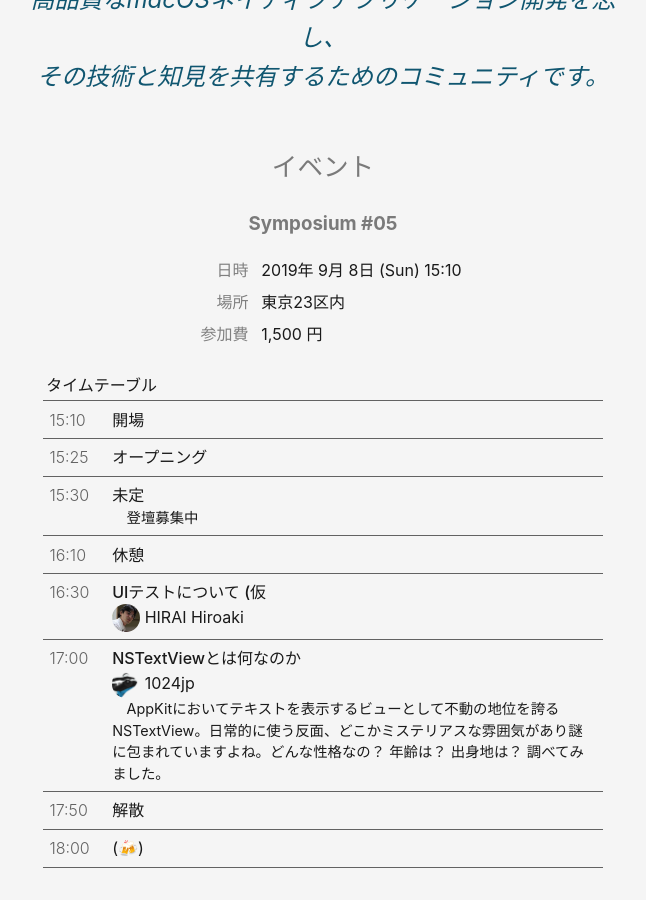
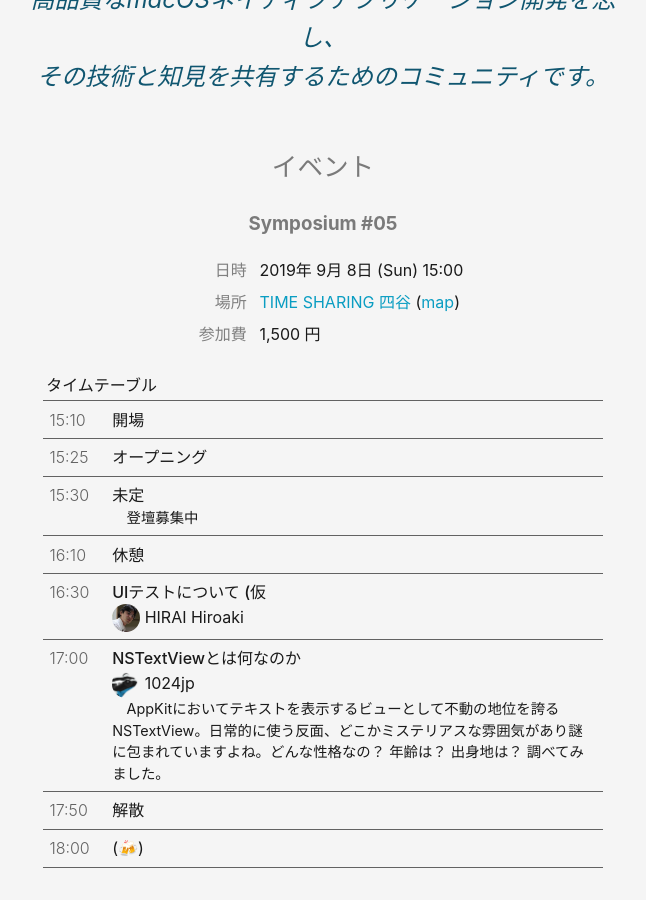
Before and after one commit to macOS-native/macos-native.github.io, a Jekyll site: the page built from index.md, in a window 1280 px wide and 900 px high, scrolled down 432 px. Shown: the whole window, without its empty margins (317-963 px from the left). Built offline with Jekyll 4.4.1, drawn with Linux system fonts in a browser that asks for light colours.

Commit message:
Add location for 05

```diff
--- a/_data/events.yml
+++ b/_data/events.yml
@@ -1,8 +1,11 @@
 symposium_05:
   title: "Symposium #05"
-  date: 2019-09-08 15:10:00+09:00
+  date: 2019-09-08 15:00:00+09:00
   location:
-    name: 東京23区内
+    name: TIME SHARING 四谷
+    address: 東京都新宿区四谷3-9
+    web: https://www.instabase.jp/space/7421420223/catalog
+    map: http://maps.apple.com/?t=r&q=東京都新宿区四谷3-9&sll=35.41,139.43&z=10
   fee: "1,500 円"
   entry_url: https://macos-native.connpass.com/event/138153/
   timetable:
```
